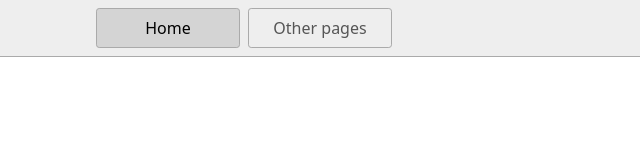
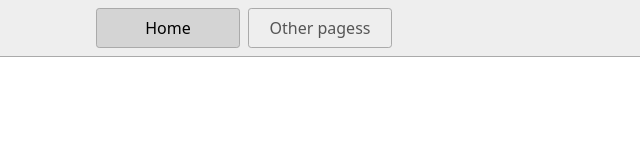
Before and after one commit to kenarnettz/D2-HTML_Basic, a plain HTML site: page index.html in a window 1280 px wide. Shown: the full height of the page, 396-1036 px from the left. Drawn offline with Linux system fonts and the light colour scheme.

Commit message:
Update index HTML

```diff
--- a/index.html
+++ b/index.html
@@ -14,7 +14,7 @@
   <body>
     <nav>
       <a href="/" aria-current="page">Home</a>
-      <a href="/page2.html">Other pages</a>
+      <a href="/page2.html">Other pagess</a>
     </nav>
     <main>
       <h1>Home page</h1>
```
